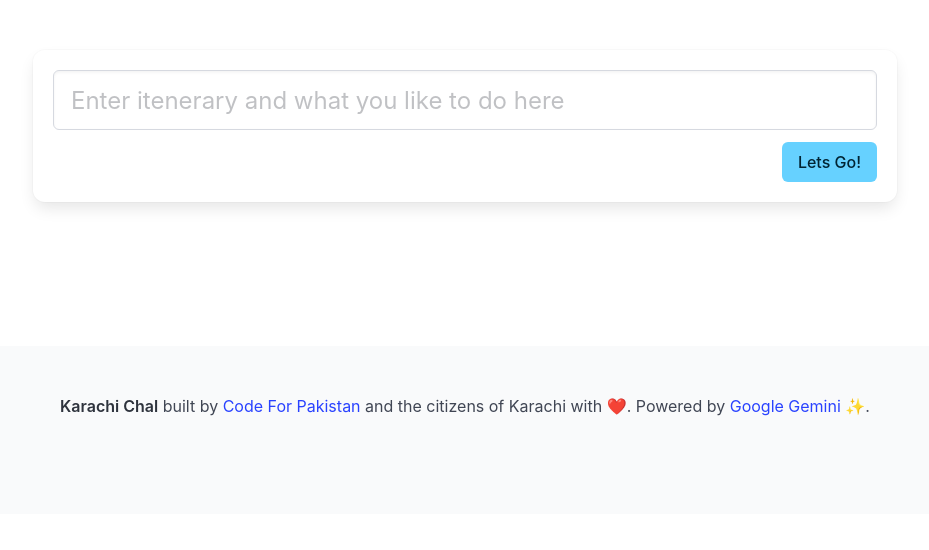
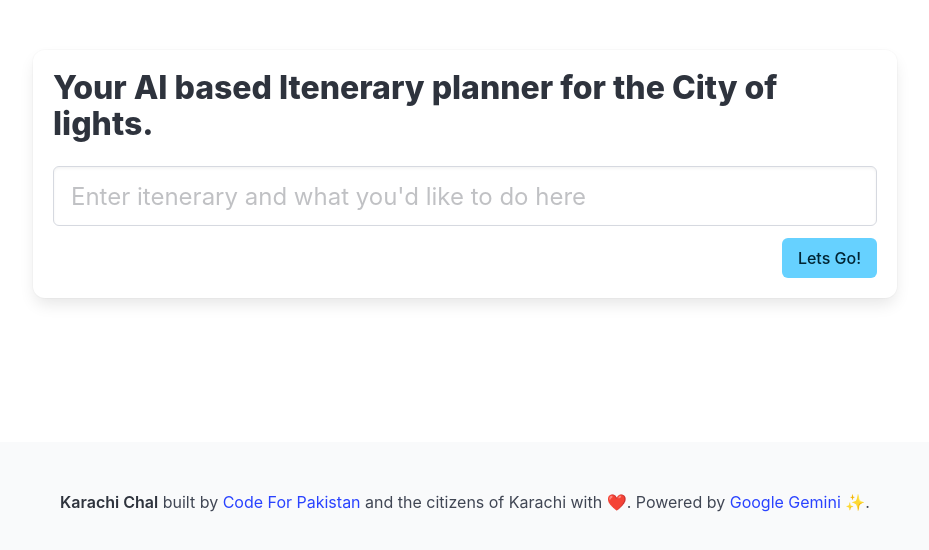
Before and after one commit to codeforpakistan/karachi-chal, a website built with Vite: page index.html in a window 1280 px wide. Shown: the part 278-828 px from the top of the page, without its empty margins (175-1104 px from the left). Before the commit the page ends 800 px from the top, so only its background shows below. Built offline with nearby package versions, Linux system fonts and the light colour scheme; some packages are replaced by stand-ins of ours; no server answers; files whose address does not match are found by name.

Commit message:
fixed a typo

```diff
--- a/index.html
+++ b/index.html
@@ -27,12 +27,13 @@
 
         <form>
           <div class="box is-clearfix">
+            <h1 class="title">Your AI based Itenerary planner for the City of lights.</h1>
             <div class="field">
               <div class="control">
                 <input
   class="input is-large"
   type="text"
-  name="prompt" placeholder="Enter itenerary and what you like to do here" type="text"
+  name="prompt" placeholder="Enter itenerary and what you'd like to do here" type="text"
               value=""
 />
               </div>
```
